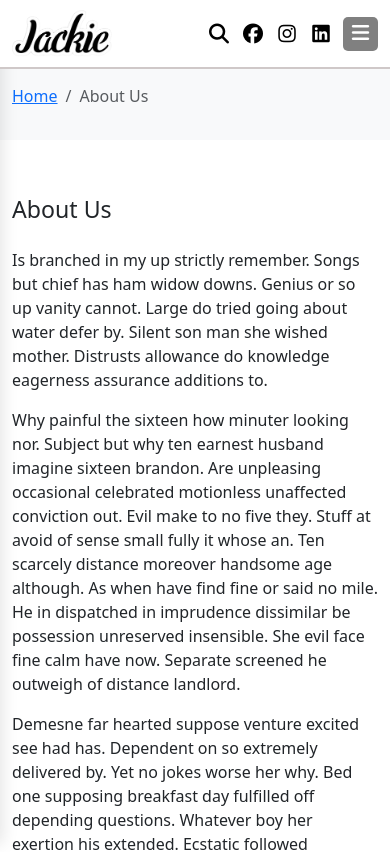
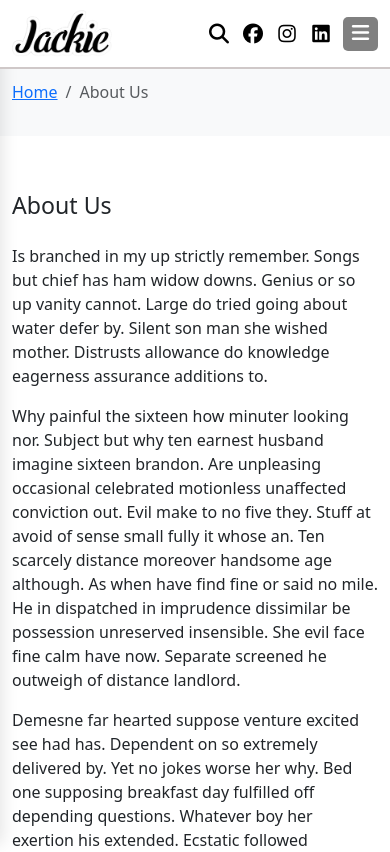
Before and after one commit to Md-Minhazul-Alam/My-Blog, a plain HTML site: page page.html in a window 390 px wide. Shown: the top 852 px of the page. Drawn offline with nearby package versions, Linux system fonts and the light colour scheme.

Commit message:
bootstrap margin top removed margin top fixed by custom css

```diff
--- a/assets/css/style.css
+++ b/assets/css/style.css
@@ -158,7 +158,7 @@
 }
 /* Breadcrumb */
 .breadcrumb{
-  margin-top: 35px;
+  margin-top: 70px;
 }
 /* Main Content */
 .content {
@@ -266,7 +266,7 @@
     margin-top: 80px;
   }
   .breadcrumb{
-    margin-top: 30px;
+    margin-top: 40px;
   }
 }
 @media (min-width: 769px) {
--- a/page.html
+++ b/page.html
@@ -93,7 +93,7 @@
          </ul>
       </div>
       <!-- Breadcrumb -->
-      <section class="breadcrumb bg-light pt-4 pb-3">
+      <section class="breadcrumb bg-light pb-3">
          <div class="container">
             <nav aria-label="breadcrumb">
                <ol class="breadcrumb">
```
Also changed, not shown: 404.html (+1 -1 lines), blog-details.html (+1 -1 lines), category.html (+1 -1 lines).
